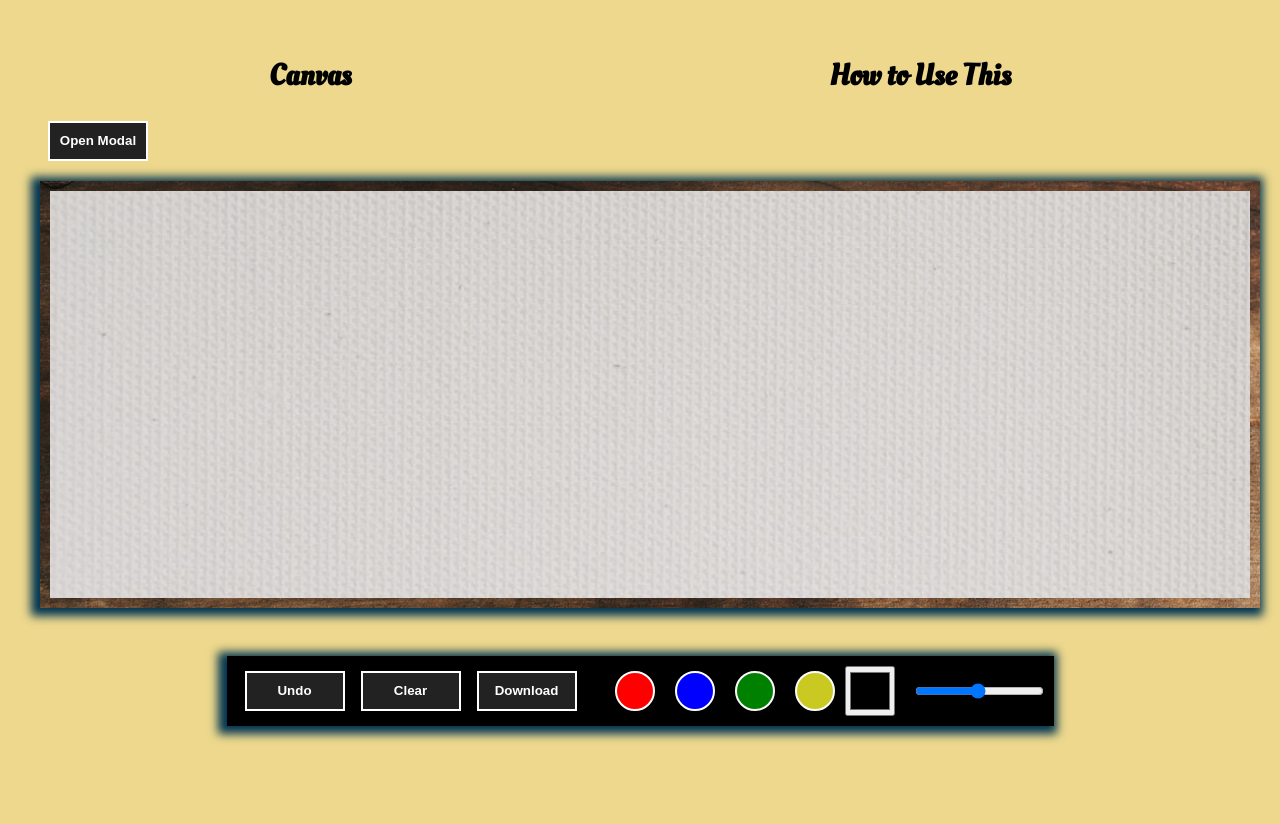
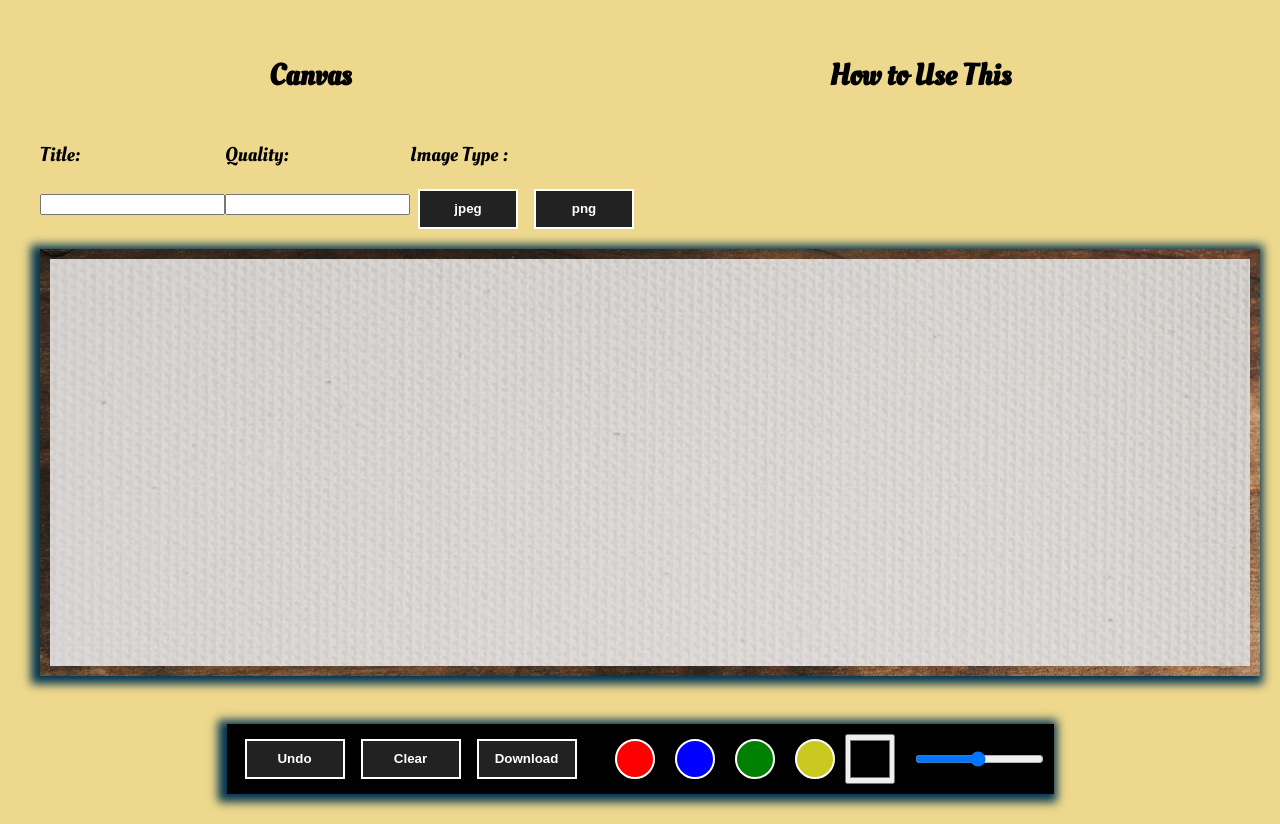
Before and after one commit to DavidVerghese/DrawingWithReact, a React (Create React App) app: page / in a window 1280 px wide. Before the commit the page ends 800 px from the top, so only its background shows below. Built offline with nearby package versions, Linux system fonts and the light colour scheme.

Commit message:
added ability to change file type of download

```diff
--- a/src/App.css
+++ b/src/App.css
@@ -28,6 +28,7 @@ button {
   margin: 0px 8px;
 }
 
+
 .app {
   display: flex;
   flex-direction: column;
--- a/src/Components/Canvas/Canvas.css
+++ b/src/Components/Canvas/Canvas.css
@@ -20,3 +20,7 @@ canvas {
  transform: translate(-40%, -60%);
  pointer-events: none;
 }
+
+.download-options {
+  display: flex;
+}
--- a/src/Components/Canvas/Canvas.jsx
+++ b/src/Components/Canvas/Canvas.jsx
@@ -1,10 +1,12 @@
 import { useEffect, useState } from "react";
 import './Canvas.css';
-import DownloadModal from "../DownloadModal/DownloadModal";
 function Canvas() {
 
 
   useEffect(() => {
+
+    let title = 'untitled.png';
+    let imageType = 'image/png';
 
     let width = "2";
     let color = 'gray';
@@ -110,6 +112,9 @@ function clear_canvas() {
     document.querySelector('#clear').addEventListener("click",clear_canvas)
     document.querySelector('#undo').addEventListener("click", undo_last);
     document.querySelector('#download').addEventListener("click", download);
+    document.querySelector('#title').addEventListener('input', (e) => { title = (e.target.value) });
+    document.querySelector('#jpeg').addEventListener('click', (e) => { imageType = 'image/jpeg';console.log(imageType) });
+    document.querySelector('#png').addEventListener('click', (e) => { imageType = 'image/png'});
 
     document.querySelector('#red-color-field').addEventListener("click", () => { color = 'red'; mouseCursor.style.color = color})
     document.querySelector('#blue-color-field').addEventListener("click", () => { color = 'blue'; mouseCursor.style.color = color})
@@ -131,10 +136,10 @@ function clear_canvas() {
     mouseCursor.style.color = color;
 
     function download() {
-
+      console.log(imageType);
 var link = document.createElement('a');
-link.download = 'canvas_painting.png';
-link.href = canvas.toDataURL()
+      link.download = title;
+link.href = canvas.toDataURL(imageType)
 link.click();
 
     }
@@ -143,7 +148,20 @@ link.click();
 
   return <div>
 
-  <DownloadModal/>
+   <div className="download-options">
+      <label> <p>Title: </p>
+        <input id="title" type="text" />
+      </label>
+      <label> <p>Quality: </p>
+        <input id="quality" type="text" />
+
+      </label>
+      <label> <p>Image Type : </p>
+        <button id="jpeg">jpeg</button>
+        <button id="png">png</button>
+      </label>
+
+    </div>
 
     <div className="cursor"> <i className="fa fa-paint-brush"></i></div><canvas id="canvas"></canvas> </div>
 }
--- a/src/Components/Tools/Tools.jsx
+++ b/src/Components/Tools/Tools.jsx
@@ -7,6 +7,8 @@ function Tools() {
       <button id="clear" type="button" className="button">Clear</button>
       <button id="download" type="button" className="button">Download</button>
     </div>
+
+
 
 
     <div className="colors">
```
